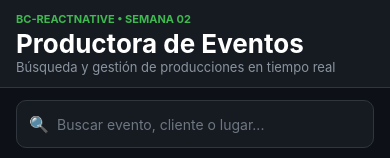
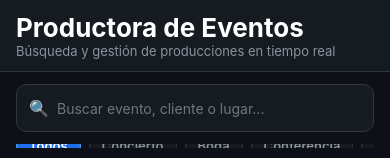
Before and after one commit to andresactividades1419-cloud/bc-reactnative, a React Native app: screen / in a window 390 px wide. Shown: the top 158 px of the page. Built offline with nearby package versions, Linux system fonts and the light colour scheme.

Commit message:
fix(ui): remove academic badges and pedagogical texts from UI

```diff
--- a/src/screens/HomeScreen.tsx
+++ b/src/screens/HomeScreen.tsx
@@ -105,7 +105,6 @@ export function HomeScreen(): React.JSX.Element {
         >
           {/* Header */}
           <View style={styles.header}>
-            <Text style={styles.badge}>BC-REACTNATIVE • SEMANA 02</Text>
             <Text style={TYPOGRAPHY.headerTitle}>Productora de Eventos</Text>
             <Text style={TYPOGRAPHY.headerSubtitle}>
               Búsqueda y gestión de producciones en tiempo real
```
